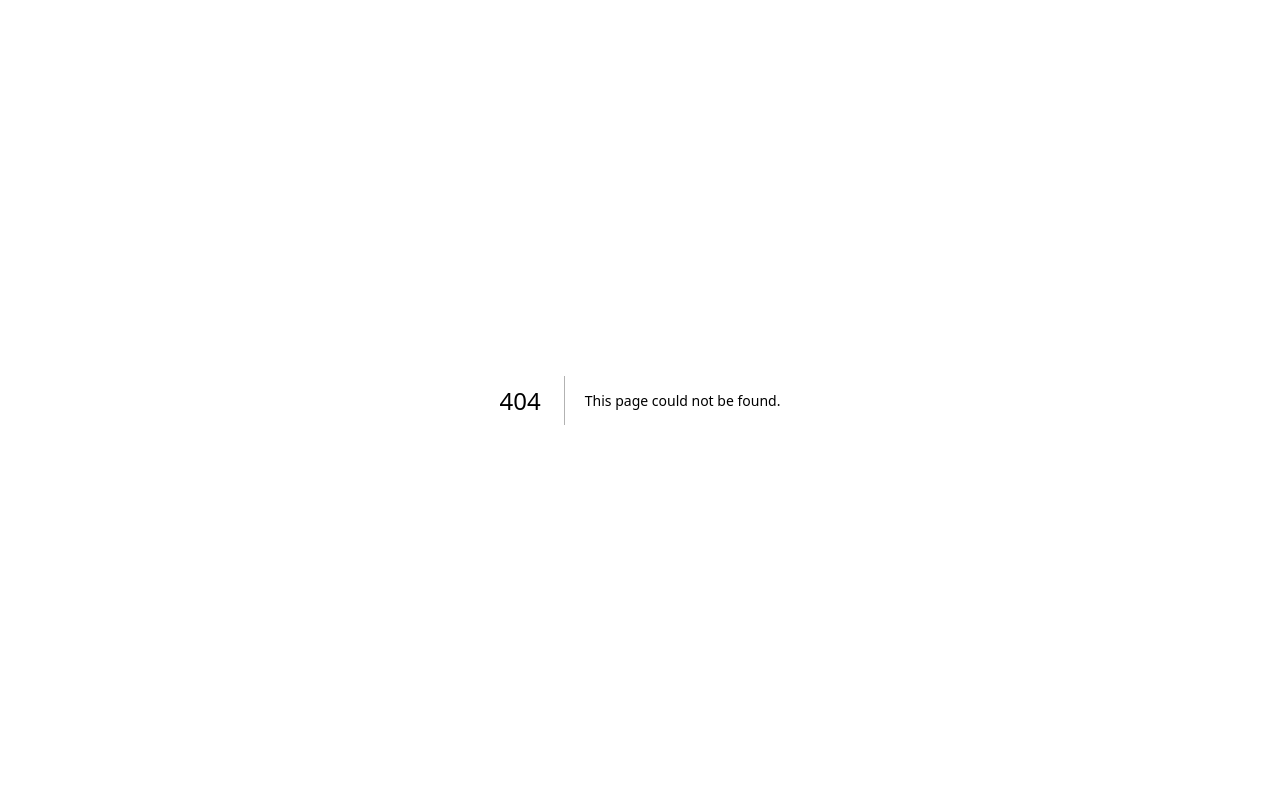
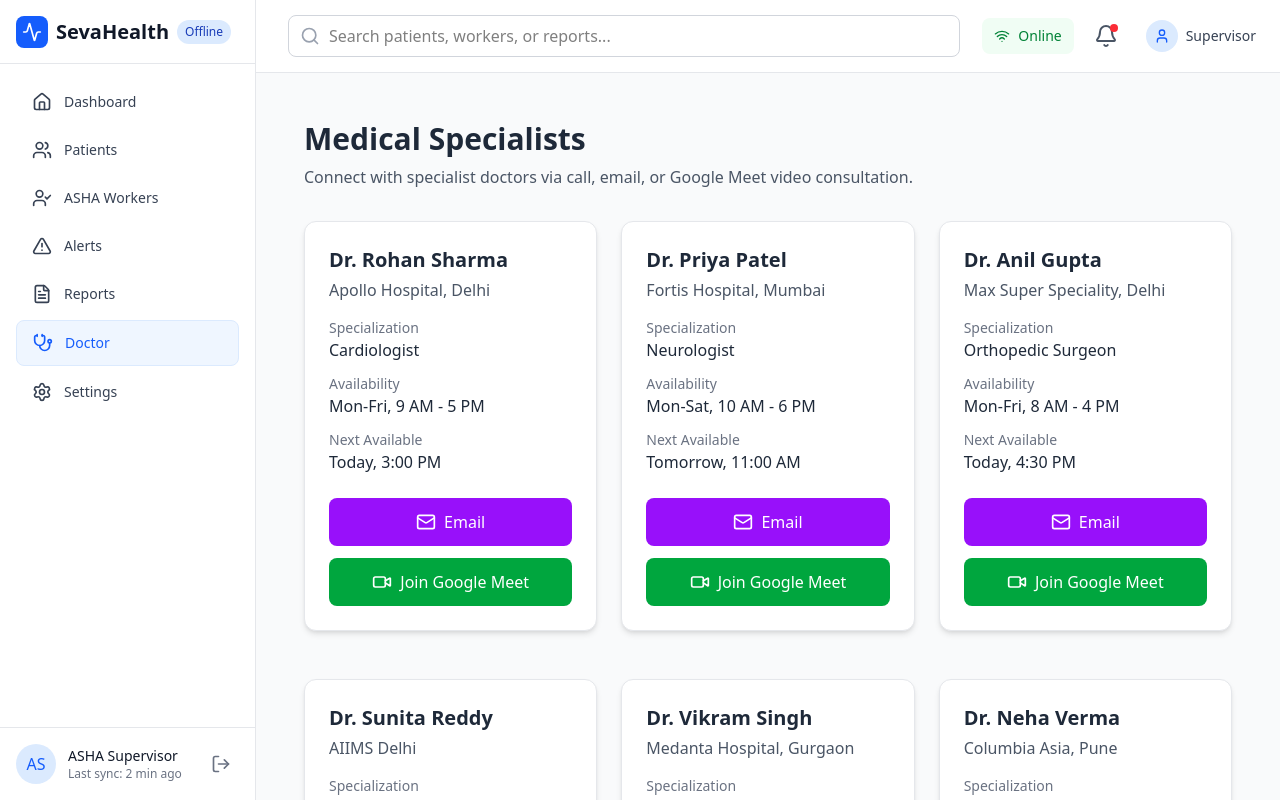
Before and after one commit to PiyushDhadse/SevaHealth---Build.exe, a Next.js app in the folder sevahealth/: page /dashboard/doctor in a window 1280 px wide. Before the commit this address had no page. Built offline with nearby package versions, Linux system fonts and the light colour scheme.

Commit message:
Doctor Page,Email and Meet Functionality

```diff
--- a/sevahealth/package.json
+++ b/sevahealth/package.json
@@ -10,9 +10,10 @@
   },
   "dependencies": {
     "@google/generative-ai": "^0.24.1",
+    "lucide": "^0.562.0",
     "lucide-react": "^0.562.0",
     "next": "16.1.3",
-    "react": "19.2.3",
+    "react": "^19.2.3",
     "react-dom": "19.2.3"
   },
   "devDependencies": {
--- /dev/null
+++ b/sevahealth/src/app/dashboard/doctor/page.jsx
@@ -0,0 +1,106 @@
+import DoctorCard from '@/src/components/dashboard/doctors/DoctorCard';
+
+const doctors = [
+    {
+        id: 1,
+        name: "Dr. Rohan Sharma",
+        hospital: "Apollo Hospital, Delhi",
+        specialization: "Cardiologist",
+        phone: "+91 98765 43210",
+        email: "stparate@gmail.com", // Added email
+        availability: "Mon-Fri, 9 AM - 5 PM",
+        nextAvailable: "Today, 3:00 PM",
+        meetLink: "https://meet.google.com/ffe-sibr-akq",
+    },
+    {
+        id: 2,
+        name: "Dr. Priya Patel",
+        hospital: "Fortis Hospital, Mumbai",
+        specialization: "Neurologist",
+        phone: "+91 87654 32109",
+        email: "stparate@gmail.com", // Added email
+        availability: "Mon-Sat, 10 AM - 6 PM",
+        nextAvailable: "Tomorrow, 11:00 AM",
+        meetLink: "https://meet.google.com/ffe-sibr-akq",
+    },
+    {
+        id: 3,
+        name: "Dr. Anil Gupta",
+        hospital: "Max Super Speciality, Delhi",
+        specialization: "Orthopedic Surgeon",
+        phone: "+91 76543 21098",
+        email: "stparate@gmail.com", // Added email
+        availability: "Mon-Fri, 8 AM - 4 PM",
+        nextAvailable: "Today, 4:30 PM",
+        meetLink: "https://meet.google.com/ffe-sibr-akq",
+    },
+    {
+        id: 4,
+        name: "Dr. Sunita Reddy",
+        hospital: "AIIMS Delhi",
+        specialization: "Pediatrician",
+        phone: "+91 65432 10987",
+        email: "stparate@gmail.com", // Added email
+        availability: "24/7 Emergency",
+        nextAvailable: "Available Now",
+        meetLink: "https://meet.google.com/ffe-sibr-akq",
+    },
+    {
+        id: 5,
+        name: "Dr. Vikram Singh",
+        hospital: "Medanta Hospital, Gurgaon",
+        specialization: "Oncologist",
+        phone: "+91 54321 09876",
+        email: "stparate@gmail.com", // Added email
+        availability: "By Appointment",
+        nextAvailable: "Wednesday, 2:00 PM",
+        meetLink: "https://meet.google.com/ffe-sibr-akq",
+    },
+    {
+        id: 6,
+        name: "Dr. Neha Verma",
+        hospital: "Columbia Asia, Pune",
+        specialization: "Dermatologist",
+        phone: "+91 43210 98765",
+        email: "stparate@gmail.com", // Added email
+        availability: "Mon-Sat, 11 AM - 7 PM",
+        nextAvailable: "Thursday, 3:30 PM",
+        meetLink: "https://meet.google.com/ffe-sibr-akq",
+    }
+];
+
+export default function DoctorsPage() {
+    return (
+        <div className="min-h-screen bg-gray-50 p-6">
+            <header className="mb-8">
+                <h1 className="text-3xl font-bold text-gray-800">Medical Specialists</h1>
+                <p className="text-gray-600 mt-2">Connect with specialist doctors via call, email, or Google Meet video consultation.</p>
+            </header>
+
+            <div className="grid grid-cols-1 md:grid-cols-2 lg:grid-cols-3 gap-6">
+                {doctors.map((doctor) => (
+                    <DoctorCard key={doctor.id} doctor={doctor} />
+                ))}
+            </div>
+
+            {/* Instructions Box */}
+            <div className="mt-8 p-4 bg-blue-50 border border-blue-200 rounded-lg">
+                <h3 className="font-semibold text-blue-800 mb-2">How to Contact Doctors:</h3>
+                <div className="grid grid-cols-1 md:grid-cols-3 gap-4 text-sm text-blue-700">
+                    <div>
+                        <h4 className="font-medium mb-1">📞 Phone Call</h4>
+                        <p>Direct phone consultation with the doctor</p>
+                    </div>
+                    <div>
+                        <h4 className="font-medium mb-1">✉️ Email</h4>
+                        <p>Opens Gmail with pre-filled subject and doctor's email</p>
+                    </div>
+                    <div>
+                        <h4 className="font-medium mb-1">🎥 Google Meet</h4>
+                        <p>Video consultation through Google Meet</p>
+                    </div>
+                </div>
+            </div>
+        </div>
+    );
+}
--- /dev/null
+++ b/sevahealth/src/components/dashboard/doctors/DoctorCard.jsx
@@ -0,0 +1,70 @@
+'use client';
+
+import { Video, Mail } from 'lucide-react';
+
+export default function DoctorCard({ doctor }) {
+    const handleMeetJoin = () => {
+        if (typeof window !== 'undefined') {
+            window.open(doctor.meetLink, '_blank');
+            console.log(`Joining ${doctor.name}'s Google Meet`);
+        }
+    };
+
+    const handleEmail = () => {
+    if (typeof window !== 'undefined') {
+        // Direct Gmail compose URL
+        const subject = `Consultation Request - ${doctor.name}`;
+        const body = `Dear ${doctor.name},\n\nI would like to request a consultation regarding...`;
+        const gmailUrl = `https://mail.google.com/mail/?view=cm&fs=1&to=${encodeURIComponent(doctor.email)}&su=${encodeURIComponent(subject)}&body=${encodeURIComponent(body)}`;
+
+        window.open(gmailUrl, '_blank');
+        console.log(`Opening Gmail for ${doctor.name} at ${doctor.email}`);
+    }
+};
+
+    return (
+        <div className="bg-white rounded-xl shadow-md border border-gray-200 p-6 mb-6 hover:shadow-lg transition-shadow duration-300">
+            <div className="mb-4">
+                <h2 className="text-xl font-semibold text-gray-800">{doctor.name}</h2>
+                <p className="text-gray-600 mt-1">{doctor.hospital}</p>
+            </div>
+
+            <div className="space-y-3 mb-6">
+                <div>
+                    <p className="text-sm font-medium text-gray-500">Specialization</p>
+                    <p className="text-gray-800 font-medium">{doctor.specialization}</p>
+                </div>
+
+                <div>
+                    <p className="text-sm font-medium text-gray-500">Availability</p>
+                    <p className="text-gray-800 font-medium">{doctor.availability}</p>
+                </div>
+
+                <div>
+                    <p className="text-sm font-medium text-gray-500">Next Available</p>
+                    <p className="text-gray-800 font-medium">{doctor.nextAvailable}</p>
+                </div>
+            </div>
+
+            <div className="space-y-3">
+                {/* Email Button */}
+                <button
+                    onClick={handleEmail}
+                    className="w-full flex items-center justify-center gap-2 bg-purple-600 hover:bg-purple-700 text-white font-medium py-3 px-4 rounded-lg transition-colors duration-300"
+                >
+                    <Mail size={20} />
+                    Email
+                </button>
+
+                {/* Google Meet Button */}
+                <button
+                    onClick={handleMeetJoin}
+                    className="w-full flex items-center justify-center gap-2 bg-green-600 hover:bg-green-700 text-white font-medium py-3 px-4 rounded-lg transition-colors duration-300"
+                >
+                    <Video size={20} />
+                    Join Google Meet
+                </button>
+            </div>
+        </div>
+    );
+}
--- a/sevahealth/src/components/dashboard/sidebar.js
+++ b/sevahealth/src/components/dashboard/sidebar.js
@@ -1,5 +1,5 @@
 'use client';
-import { Home, Users, AlertTriangle, FileText, Settings, LogOut, Activity, UserCheck } from 'lucide-react';
+import { Home, Users, AlertTriangle, FileText, Settings, LogOut, Activity, UserCheck, Stethoscope} from 'lucide-react';
 import Link from 'next/link';
 import { usePathname } from 'next/navigation';
 
@@ -9,7 +9,8 @@ const navItems = [
   { name: 'ASHA Workers', href: '/dashboard/workers', icon: UserCheck },
   { name: 'Alerts', href: '/dashboard/alerts', icon: AlertTriangle },
   { name: 'Reports', href: '/dashboard/reports', icon: FileText },
-  { name: 'Settings', href: '/dashboard/settings', icon: Settings },
+  { name: 'Doctor', href: '/dashboard/doctor', icon: Stethoscope },
+  { name: 'Settings', href: '/dashboard/settings', icon: Settings }
 ];
 
 export default function Sidebar() {
```
Also changed, not shown: 1 other file (tests, documents, lock files or other folders).
